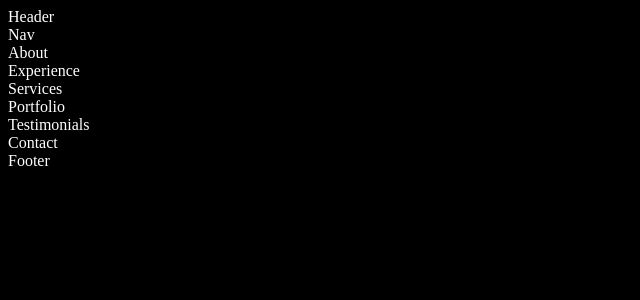
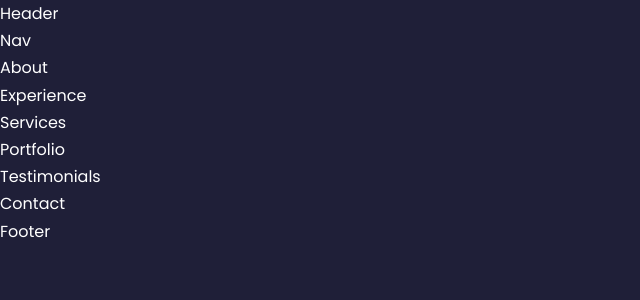
Before and after one commit to mukuljeswani/Portfolio-website, a React (Create React App) app in the folder react-portfolio-websit/: page / in a window 1280 px wide. Shown: the top 300 px of the page, without its empty margins (0-640 px from the left). Built offline with nearby package versions, Linux system fonts and the light colour scheme.

Commit message:
index.cc file

```diff
--- a/react-portfolio-websit/src/index.css
+++ b/react-portfolio-websit/src/index.css
@@ -1,4 +1,137 @@
+@import url("https://fonts.googleapis.com/css2?family=Poppins:wght@300;400;500;600&display=swap");
+
+* {
+  margin: 0;
+  padding: 0;
+  border: 0;
+  outline: 0;
+  box-sizing: 0;
+  list-style: none;
+  text-decoration: none;
+}
+
+:root {
+  --color-bg: #1f1f38;
+  --color-bg-variant: #2c2c6c;
+  --color-primary: #4db5ff;
+  --color-primary-variant: rgba(77, 181, 255, 0.4);
+  --color-white: #fff;
+  --color-light: rgba(255, 255, 255, 0.6);
+
+  --transition: all 400ms ease;
+
+  --container-widht-lg: 75%;
+  --container-widht-md: 86%;
+  --container-widht-sm: 90%;
+}
+
+html {
+  scroll-behavior: smooth;
+}
+
+::-webkit-scrollbar {
+  display: none;
+}
+
 body {
-    background: black;
-    color: white;
+  font-family: "Poppins", sans-serif;
+  background: var(--color-bg);
+  color: var(--color-white);
+  line-height: 1.7;
+  background-image: url();
 }
+
+/* .. */
+
+.container {
+  width: var(--container-widht-lg);
+  margin: 0 auto;
+}
+
+h1,
+h2,
+h3,
+h4,
+h5 {
+  font-weight: 500;
+}
+
+h1 {
+  font-size: 2.5rem;
+}
+
+section {
+  margin-top: 8rem;
+}
+
+section > h2,
+section > h5 {
+  text-align: center;
+  color: var(--color-light);
+}
+
+section > h2 {
+  color: var(--color-primary);
+  margin-bottom: 3rem;
+}
+
+.text-light {
+  color: var(--color-light);
+}
+
+a {
+  color: var(--color-primary);
+  transition: var(--transition);
+}
+
+a:hover {
+  color: var(--color-white);
+}
+
+.btn {
+  width: max-content;
+  display: inline-block;
+  color: var(--color-primary);
+  padding: 0.75rem, 1.2rem;
+  border-radius: 0.4rem;
+  cursor: pointer;
+  border: 1px solid var(--color-primary);
+  transition: var(--transition);
+}
+
+.btn:hover {
+  background: var(--color-white);
+  color: var(--color-bg);
+  border-color: transparent;
+}
+
+.btn-primary {
+  background: var(--color-primary);
+  color: var(--color-bg);
+}
+
+img {
+  display: block;
+  width: 100%;
+  object-fit: cover;
+}
+
+/*  Medium then Small */
+
+@media screen and (max-width: 1024px) {
+  .container {
+    width: var(--container-width-md);
+  }
+  section {
+    margin-top: 6rem;
+  }
+}
+
+@media screen and (max-width: 600px) {
+    .container {
+      width: var(--container-width-sm);
+    }
+    section > h2 {
+      margin-bottom: 2rem;
+    }
+  }
```
